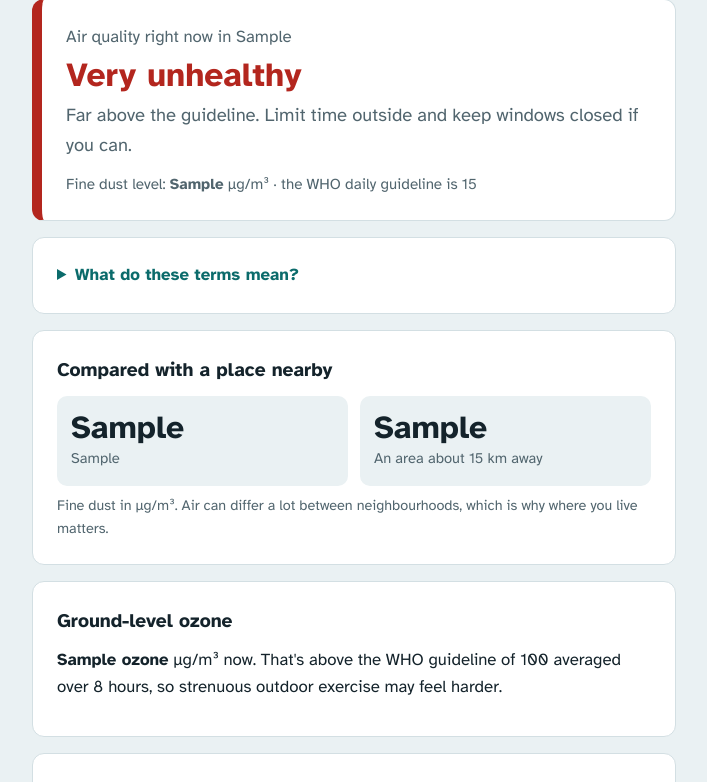
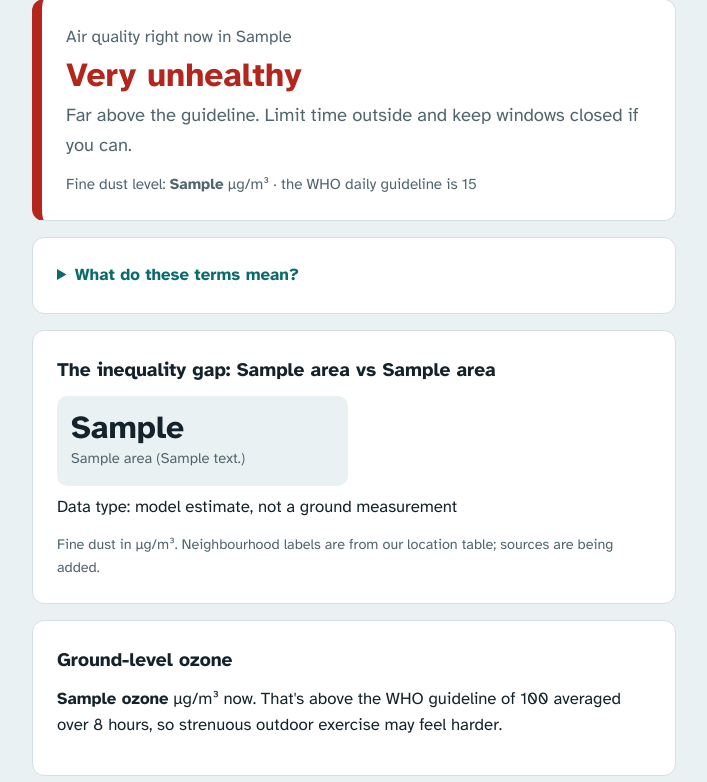
Before and after one commit to Mpilozama/EcoChange-Helper, a Flask app: template templates/footprint.html in a window 1280 px wide. Shown: the part 76-858 px from the top of the page, without its empty margins (286-993 px from the left). Run offline with Flask 3, Linux system fonts and the light colour scheme; the template is opened without the code that fills it: most values are stand-ins (such as "Sample title", 1, 10 or a date in 2020).

Commit message:
feat: show neighbourhood inequality gap with honest data-source label

```diff
--- a/templates/footprint.html
+++ b/templates/footprint.html
@@ -39,7 +39,26 @@
         <p><strong>Ozone</strong> is smog near the ground. It can make breathing feel tight, especially on hot days.</p>
     </details>
 
-    {% if neighbor_pm25 is defined and neighbor_pm25 is not none %}
+    {% if comparison %}
+    <section class="card">
+        <h2>The inequality gap: {{ comparison.areas[0].name }} vs {{ comparison.areas[1].name }}</h2>
+        <div class="compare">
+            {% for a in comparison.areas %}
+            <div>
+                <span class="num">{{ a.pm25 if a.pm25 is not none else 'n/a' }}</span>
+                <span class="cap">{{ a.name }} ({{ a.context }})</span>
+            </div>
+            {% endfor %}
+        </div>
+        <p class="badge">Data type: model estimate, not a ground measurement</p>
+        {% if comparison.same_value %}
+        <p class="callout">Both places show the same number because this model's grid is far too coarse to tell them apart. That is the problem: the air people breathe in each neighbourhood is not actually being measured here.</p>
+        {% endif %}
+        <p class="hint">Fine dust in µg/m³. Neighbourhood labels are from our location table; sources are being added.</p>
+    </section>
+    {% endif %}
+
+    {% if not comparison and neighbor_pm25 is defined and neighbor_pm25 is not none %}
     <section class="card">
         <h2>Compared with a place nearby</h2>
         <div class="compare">
```
